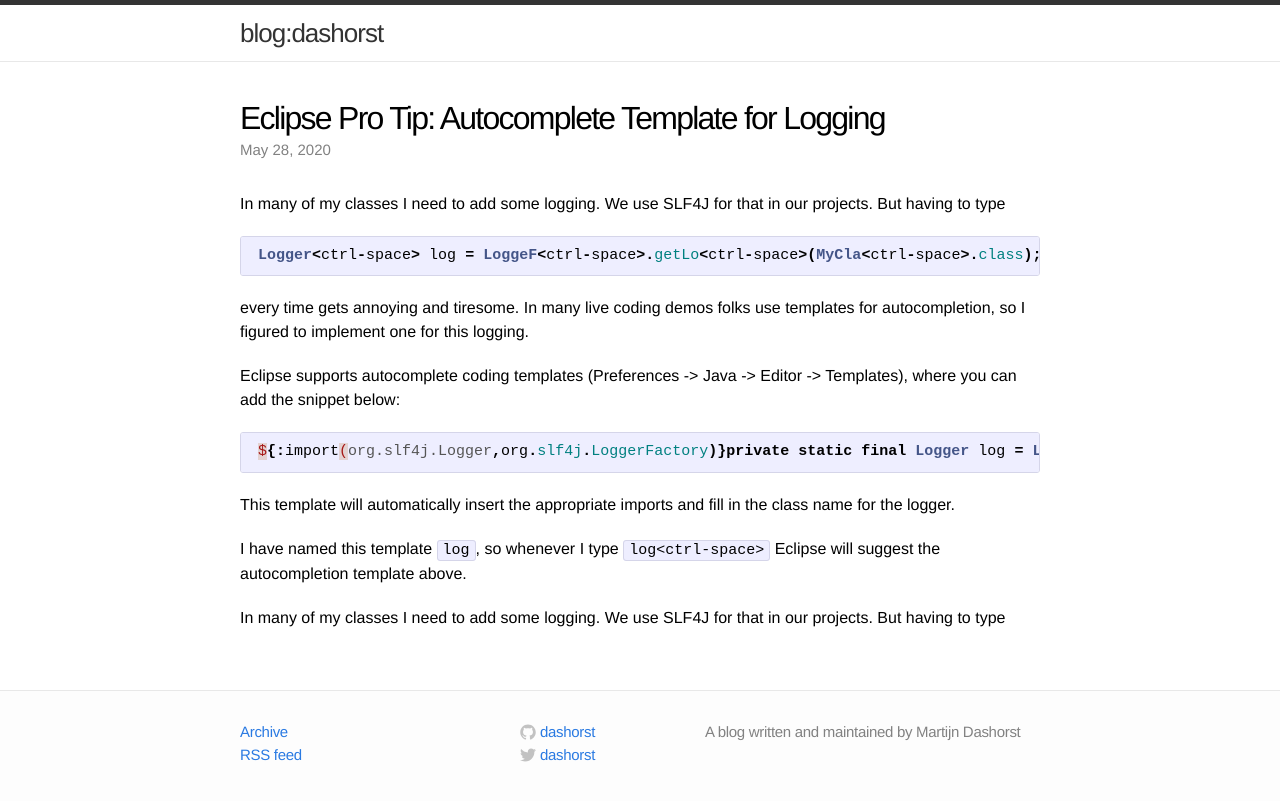
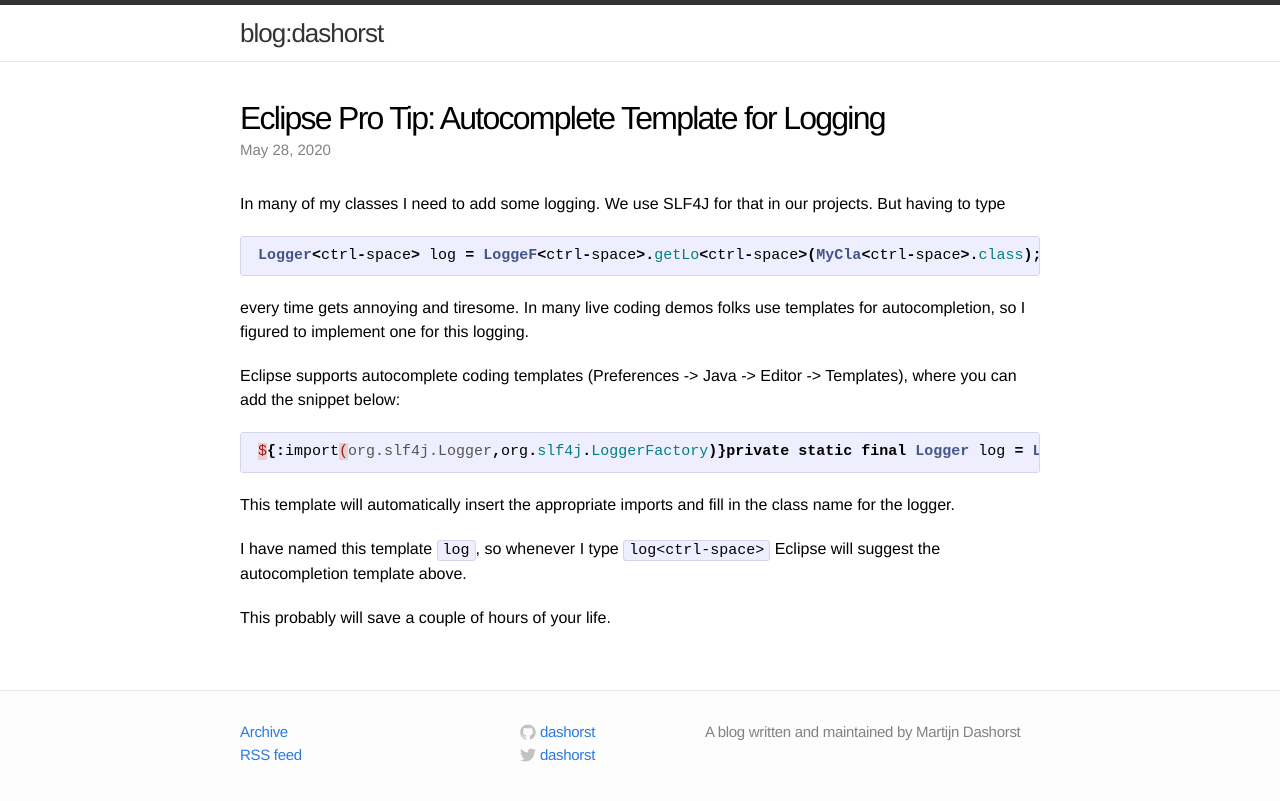
Before and after one commit to dashorst/martijndashorst.com, a Jekyll site: the page built from _posts/2020/2020-05-28-eclipse-logging-template.md, in a window 1280 px wide. Shown: the top 801 px of the page. Built offline with Jekyll 4.4.1, drawn with Linux system fonts in a browser that asks for light colours.

Commit message:
Update 2020-05-28-eclipse-logging-template.md

```diff
--- a/_posts/2020/2020-05-28-eclipse-logging-template.md
+++ b/_posts/2020/2020-05-28-eclipse-logging-template.md
@@ -29,4 +29,4 @@
 I have named this template `log`, so whenever I type `log<ctrl-space>`
 Eclipse will suggest the autocompletion template above.
 
-In many of my classes I need to add some logging. We use SLF4J for that in our projects. But having to type
+This probably will save a couple of hours of your life.
```
